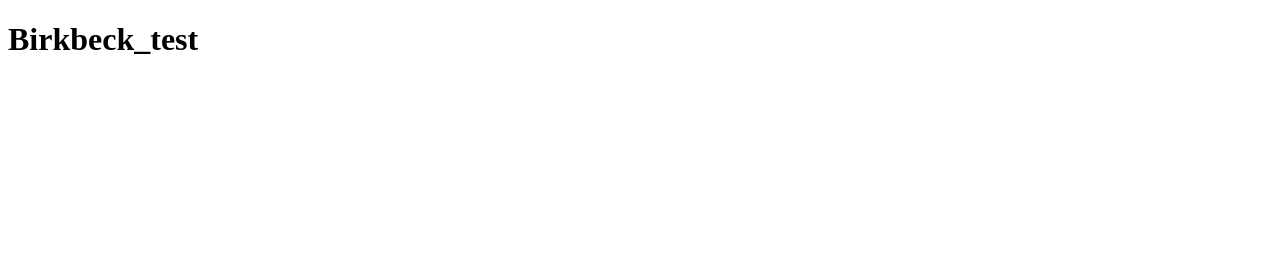
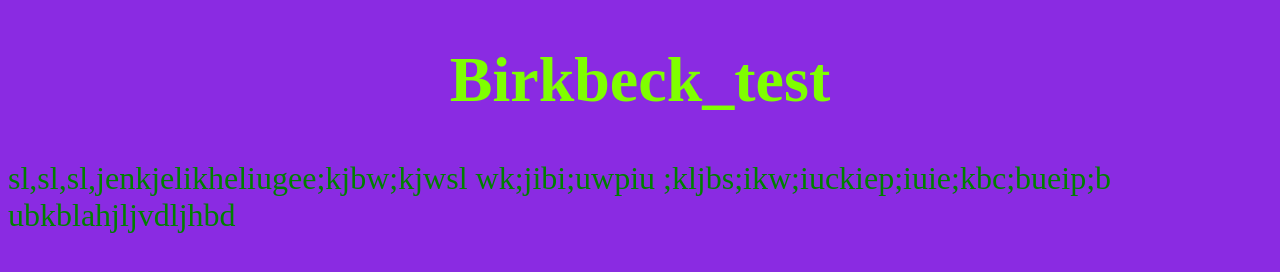
Before and after one commit to IsaacTowolawi/birkbeck_test, a plain HTML site: page index.html in a window 1280 px wide. Drawn offline with Linux system fonts and the light colour scheme.

Commit message:
second commit

```diff
--- a/index.html
+++ b/index.html
@@ -4,9 +4,13 @@
     <meta charset="UTF-8">
     <meta http-equiv="X-UA-Compatible" content="IE=edge">
     <meta name="viewport" content="width=device-width, initial-scale=1.0">
+    <link rel="stylesheet" href="style.css">
     <title>Document</title>
 </head>
 <body>
     <h1>Birkbeck_test</h1>
 </body>
+<p>
+    sl,sl,sl,jenkjelikheliugee;kjbw;kjwsl  wk;jibi;uwpiu ;kljbs;ikw;iuckiep;iuie;kbc;bueip;b ubkblahjljvdljhbd
+</p>
 </html>
```
